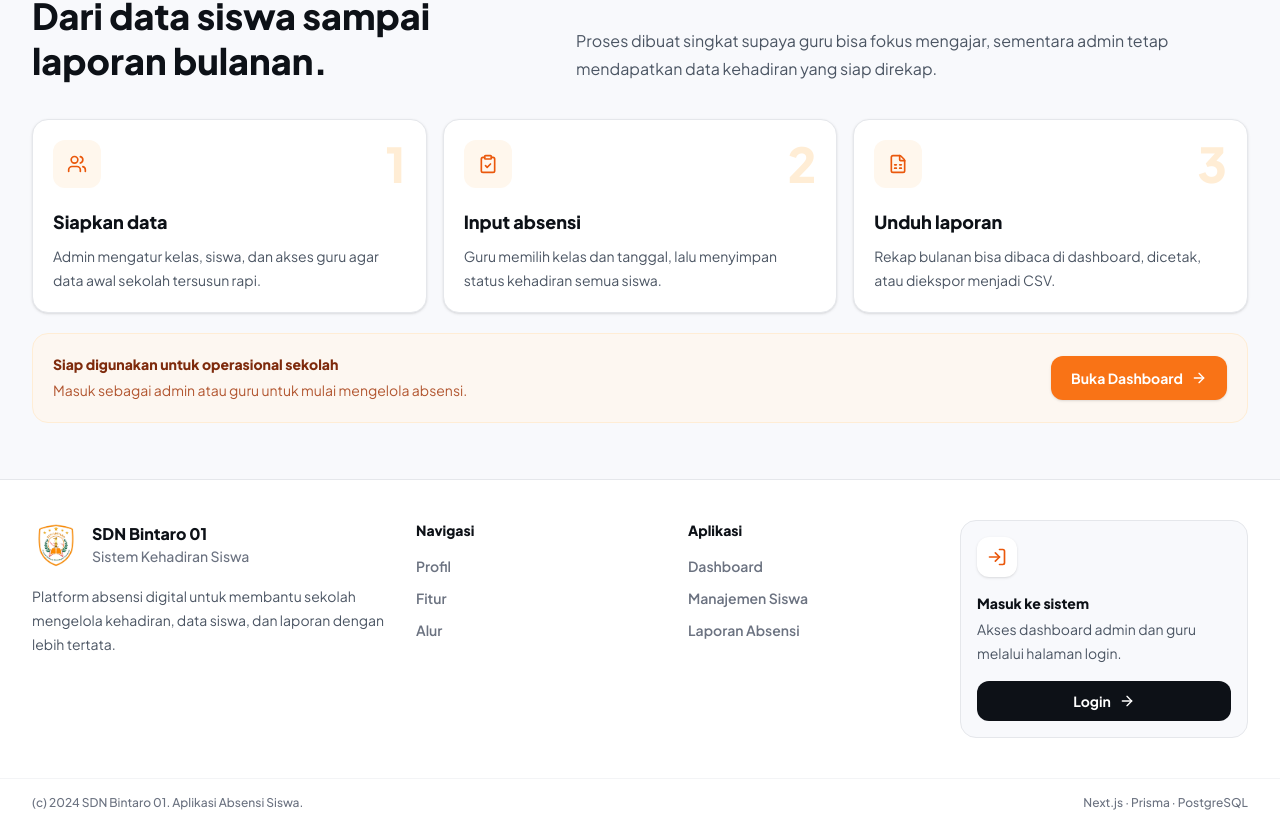
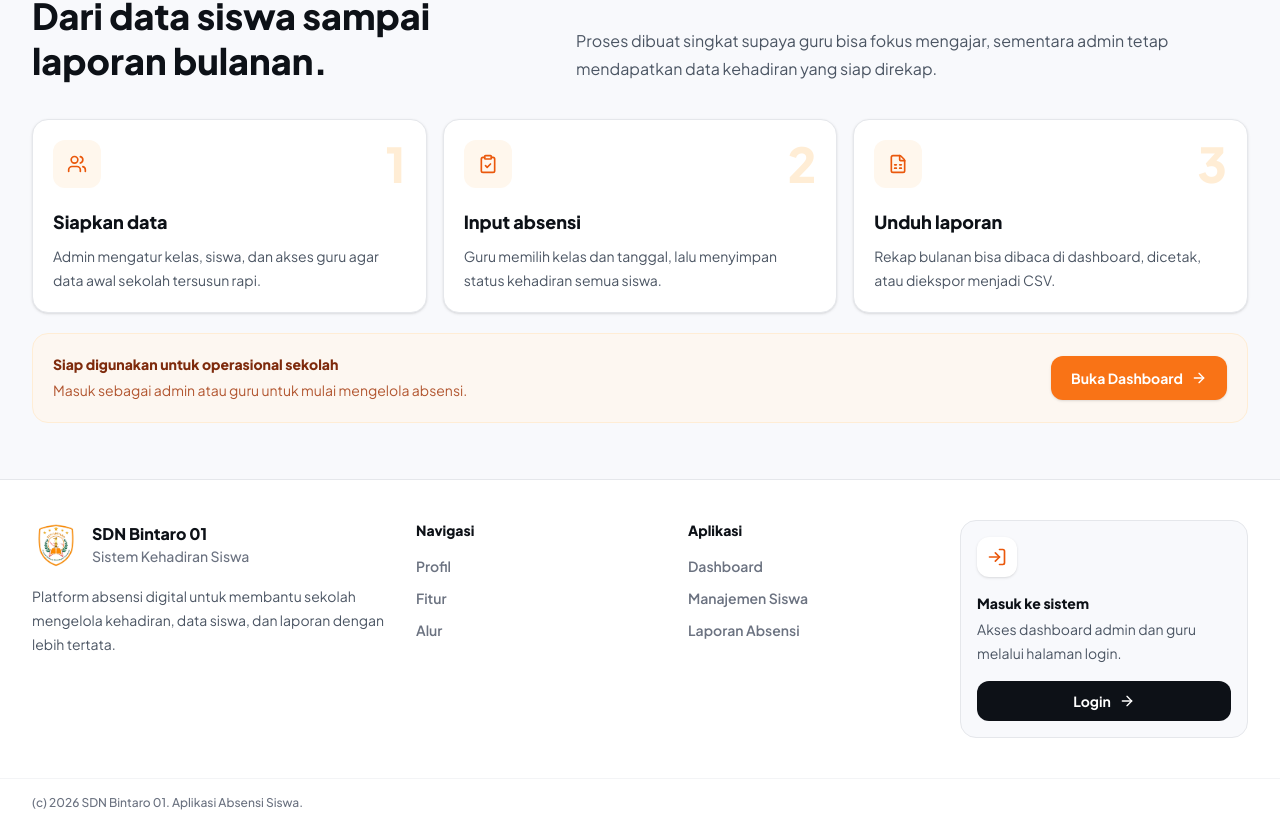
Before and after one commit to rhmatzeka/AppAbsensiSDN1Bintaro, a Next.js app: page / in a window 1280 px wide. Shown: the part 1081-1908 px from the top of the page. Built offline with nearby package versions, Linux system fonts and the light colour scheme.

Commit message:
Update footer year

```diff
--- a/app/(auth)/login/page.tsx
+++ b/app/(auth)/login/page.tsx
@@ -77,7 +77,7 @@ export default function LoginPage() {
 
           {/* Footer */}
           <p className="mt-6 text-center text-xs text-neutral-400">
-            © 2024 SDN Bintaro 01. Aplikasi Absensi Siswa.
+            © 2026 SDN Bintaro 01. Aplikasi Absensi Siswa.
           </p>
         </div>
       </div>
--- a/app/page.tsx
+++ b/app/page.tsx
@@ -268,9 +268,8 @@ export default function HomePage() {
         </div>
 
         <div className="border-t border-neutral-100">
-          <div className="mx-auto flex max-w-7xl flex-col gap-2 px-4 py-4 text-xs font-medium text-neutral-500 sm:flex-row sm:items-center sm:justify-between sm:px-6 lg:px-8">
-            <p>(c) 2024 SDN Bintaro 01. Aplikasi Absensi Siswa.</p>
-            <p>Next.js · Prisma · PostgreSQL</p>
+          <div className="mx-auto flex max-w-7xl px-4 py-4 text-xs font-medium text-neutral-500 sm:px-6 lg:px-8">
+            <p>(c) 2026 SDN Bintaro 01. Aplikasi Absensi Siswa.</p>
           </div>
         </div>
       </footer>
```
